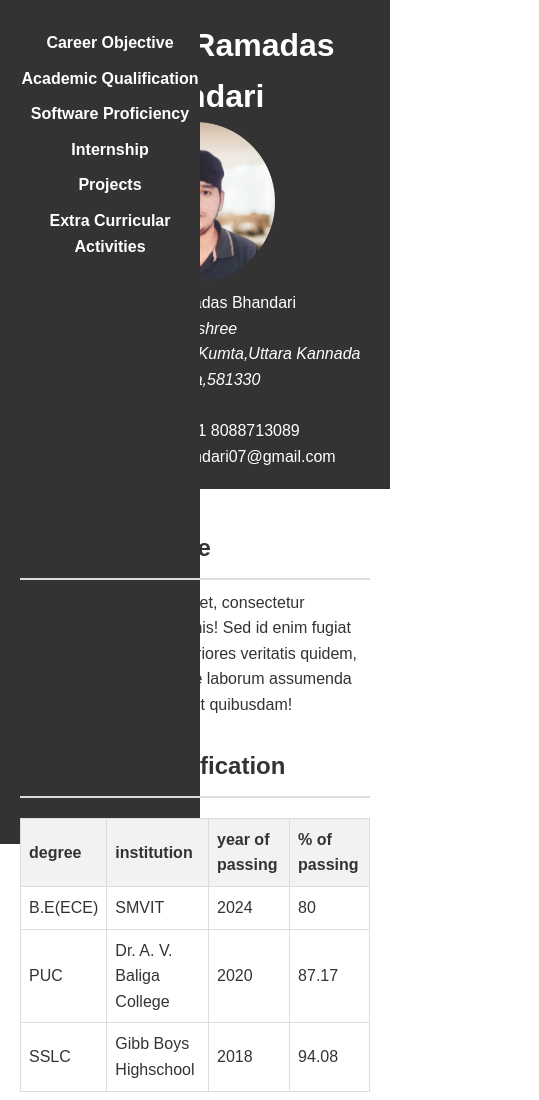
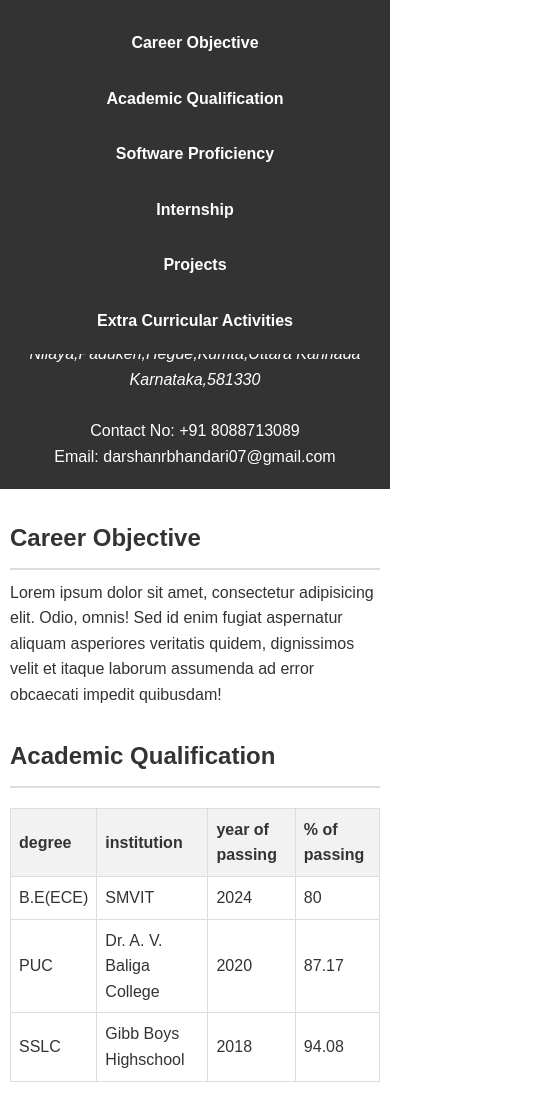
Before and after one commit to DarshanRBhandari/myResume, a plain HTML site: page index.html in a window 390 px wide. Shown: the top 1100 px of the page, 539 px wide, since content can reach past the window. Drawn offline with Linux system fonts and the light colour scheme.

Commit message:
Update style.css

```diff
--- a/style.css
+++ b/style.css
@@ -1,13 +1,5 @@
 /* Reset some default styles */
-
-body,
-h1,
-h2,
-h3,
-p,
-ul,
-dl,
-figure {
+body, h1, h2, h3, p, ul, dl, figure {
     margin: 0;
     padding: 0;
     page-break-inside: avoid;
@@ -20,9 +12,7 @@ body {
     color: #333;
 }
 
-
 /* Header Styles */
-
 header {
     background-color: #333;
     color: #fff;
@@ -30,15 +20,13 @@ header {
     text-align: center;
 }
 
-
 /* Navigation Styles */
-
 #mainNav {
     position: fixed;
     top: 0;
     left: 0;
     background-color: #333;
-    width: 200px;
+    width: 100%; /* Make the navigation full-width */
     height: 100vh;
     overflow-y: auto;
     padding-top: 20px;
@@ -48,7 +36,8 @@ header {
 
 #mainNav ul {
     list-style: none;
-    padding-left: 20px;
+    padding-left: 0;
+    text-align: center;
 }
 
 #mainNav a {
@@ -56,42 +45,34 @@ header {
     color: #fff;
     font-weight: bold;
     display: block;
-    margin-bottom: 10px;
+    padding: 10px;
+    border-bottom: 1px solid #fff;
 }
 
 #mainNav a:hover {
     color: #ff9900;
 }
 
-
 /* Adjust main content to make space for the navigation bar */
-
 main {
-    margin-left: 220px;
+    margin-left: 0;
+    padding: 20px; /* Add padding for better readability on small screens */
 }
 
-
 /* Ensure content is not hidden behind the navigation bar */
-
-header,
-section,
-footer {
+header, section, footer {
     position: relative;
     z-index: 2;
 }
 
-
 /* Main Styles */
-
 main {
     max-width: 800px;
     margin: 20px auto;
     padding: 20px;
 }
 
-
 /* Section Styles */
-
 section {
     margin-bottom: 30px;
 }
@@ -105,17 +86,14 @@ hr {
     margin: 10px 0;
 }
 
-
 /* Table Styles for Print */
-
 table {
     border-collapse: collapse;
     width: 100%;
     margin-top: 20px;
 }
 
-th,
-td {
+th, td {
     border: 1px solid #ddd;
     text-align: left;
     padding: 8px;
@@ -129,9 +107,7 @@ tbody tr:hover {
     background-color: #f5f5f5;
 }
 
-
 /* List Styles */
-
 ul {
     list-style: none;
 }
@@ -140,9 +116,7 @@ li {
     margin-bottom: 10px;
 }
 
-
 /* Footer Styles */
-
 footer {
     background-color: #333;
     color: #fff;
@@ -150,16 +124,13 @@ footer {
     text-align: center;
 }
 
-
 /* Navigation Styles within Footer */
-
 footer nav ul {
     background-color: #333;
     padding: 10px;
 }
 
-footer nav a,
-footer h2 {
+footer nav a, footer h2 {
     color: #fff;
 }
 
@@ -167,45 +138,26 @@ footer nav a:hover {
     color: #ff9900;
 }
 
+/* Responsive Styles */
+@media (max-width: 600px) {
+    #mainNav {
+        height: auto; /* Allow the navigation to expand based on content */
+    }
 
-/* Responsive Styles */
+    #mainNav a {
+        border-bottom: none; /* Remove border between navigation items on small screens */
+    }
 
-@media (max-width: 600px) {
-    nav ul {
+    main {
+        padding: 10px; /* Adjust padding for small screens */
+    }
+
+    footer nav ul {
         text-align: center;
+    }
+
+    /* Adjust back-to-top link */
+    a.back {
         margin-top: 10px;
     }
-    nav ul li {
-        display: block;
-        margin-bottom: 10px;
-    }
-    main {
-        margin-left: 0;
-    }
 }
-
-
-/* Add this CSS to your existing style.css file */
-
-
-/* Add this CSS to your existing style.css file */
-
-a.back {
-    display: inline-block;
-    margin-top: 20px;
-    /* Adjust the spacing from the content */
-    padding: 10px;
-    background-color: #333;
-    color: #fff;
-    text-decoration: none;
-    border-radius: 5px;
-    transition: background-color 0.3s ease;
-    text-align: center;
-    /* Center the text horizontally */
-    line-height: 1;
-    /* Center the text vertically */
-}
-
-a.back:hover {
-    background-color: #555;
-}
```
